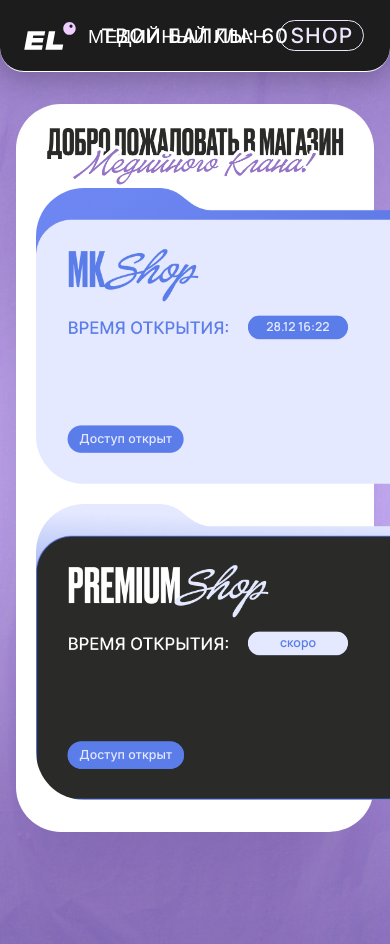
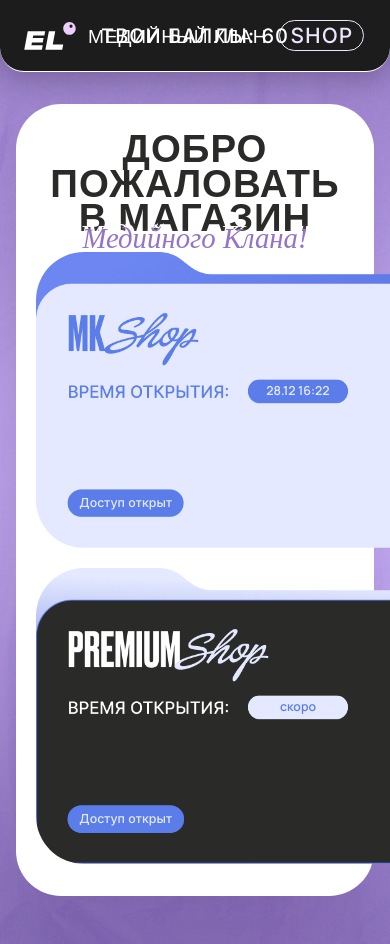
Before and after one commit to MaksimShmakov/mediaklan_shop, a FastAPI app: page /shops in a window 390 px wide. Run offline with FastAPI, Linux system fonts and the light colour scheme; a user stored in the database is signed in; data comes from the database, SQL or seed files in the repository.

Commit message:
common 13

```diff
--- a/app/static/css/styles.css
+++ b/app/static/css/styles.css
@@ -1031,13 +1031,32 @@ textarea {
   width: 1084px;
 }
 
-.shop-hero__headline {
-  width: 1084px;
-  height: 219px;
-  margin: 0 auto;
-  background: url("/static/img/common/thetext.png") center/contain no-repeat;
+.shop-hero h1 {
+  margin: 0;
+  font-family: "Druk Cyr", "Oswald", sans-serif;
+  font-size: 96px;
+  text-transform: uppercase;
+  letter-spacing: 1px;
+  line-height: 0.9;
+  color: #2a2a29;
+  user-select: none;
+}
+
+.shop-hero__script {
+  margin-top: -6px;
+  font-family: "Baystar Script PERSONAL USE ONLY", "Times New Roman", cursive;
+  font-size: 84px;
+  font-style: italic;
+  color: #9574c7;
+  line-height: 0.9;
   user-select: none;
   pointer-events: none;
+  text-shadow:
+    -3px -3px 0 #ffffff,
+    3px -3px 0 #ffffff,
+    -3px 3px 0 #ffffff,
+    3px 3px 0 #ffffff,
+    0 0 6px #ffffff;
 }
 
 .shop-grid {
@@ -1512,10 +1531,12 @@ textarea {
     font-size: 1.1rem;
   }
 
-  .shop-hero__headline {
-    width: min(820px, 92%);
-    height: auto;
-    aspect-ratio: 1084 / 219;
+  .shop-hero h1 {
+    font-size: 3rem;
+  }
+
+  .shop-hero__script {
+    font-size: 2.2rem;
   }
 
   .shop-hero {
@@ -1598,10 +1619,12 @@ textarea {
     padding: 24px 20px 32px;
   }
 
-  .shop-hero__headline {
-    width: min(640px, 94%);
-    height: auto;
-    aspect-ratio: 1084 / 219;
+  .shop-hero h1 {
+    font-size: 2.4rem;
+  }
+
+  .shop-hero__script {
+    font-size: 1.8rem;
   }
 
   .shop-tile__surface {
--- a/app/templates/shops.html
+++ b/app/templates/shops.html
@@ -19,9 +19,8 @@
 
       <div class="shop-panel">
         <div class="shop-hero">
-          <div class="shop-hero__headline">
-            <span class="sr-only">Добро пожаловать в магазин Медийного Клана!</span>
-          </div>
+          <h1>ДОБРО ПОЖАЛОВАТЬ В МАГАЗИН</h1>
+          <div class="shop-hero__script" aria-hidden="true">Медийного Клана!</div>
         </div>
 
         <div class="shop-grid">
```
